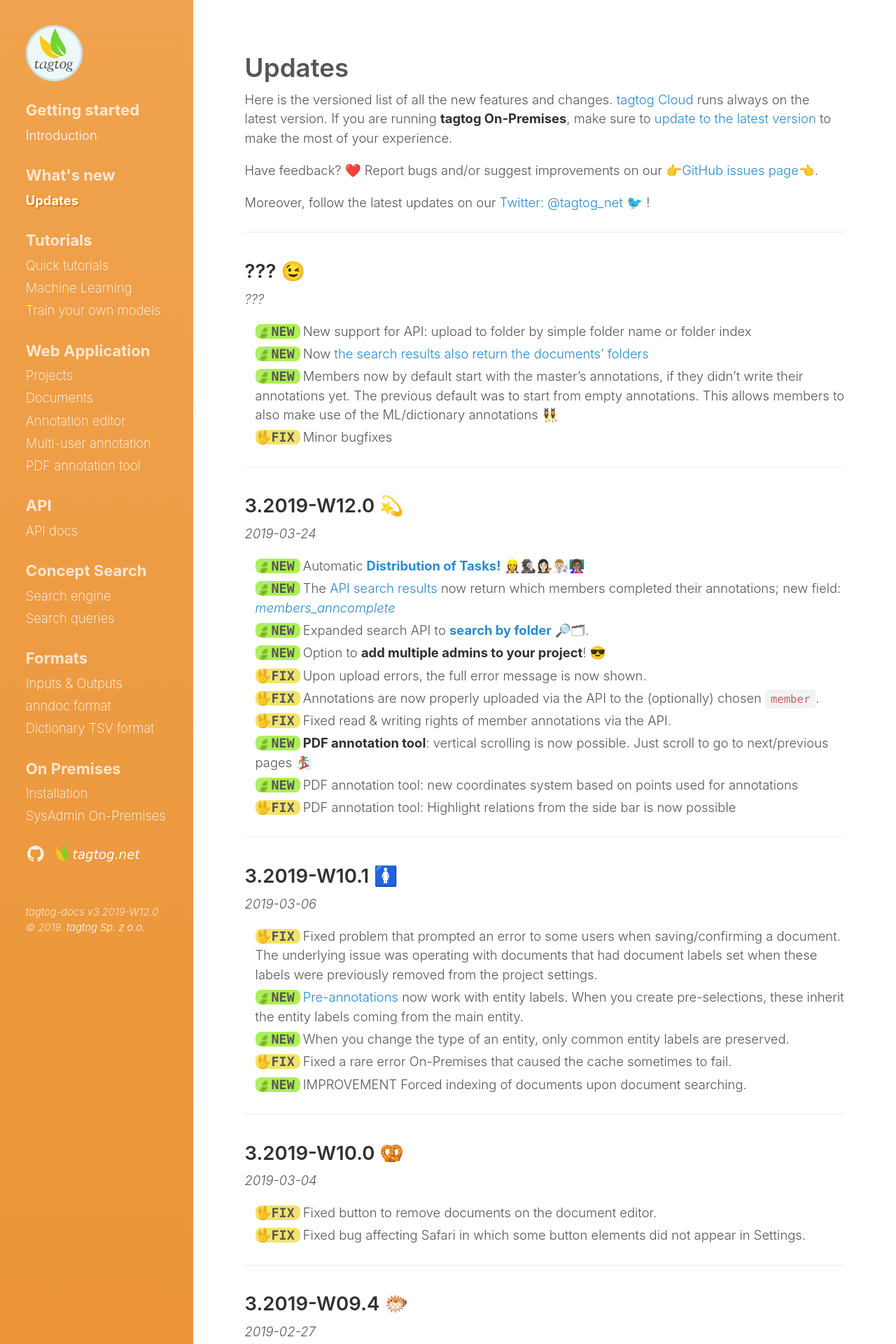
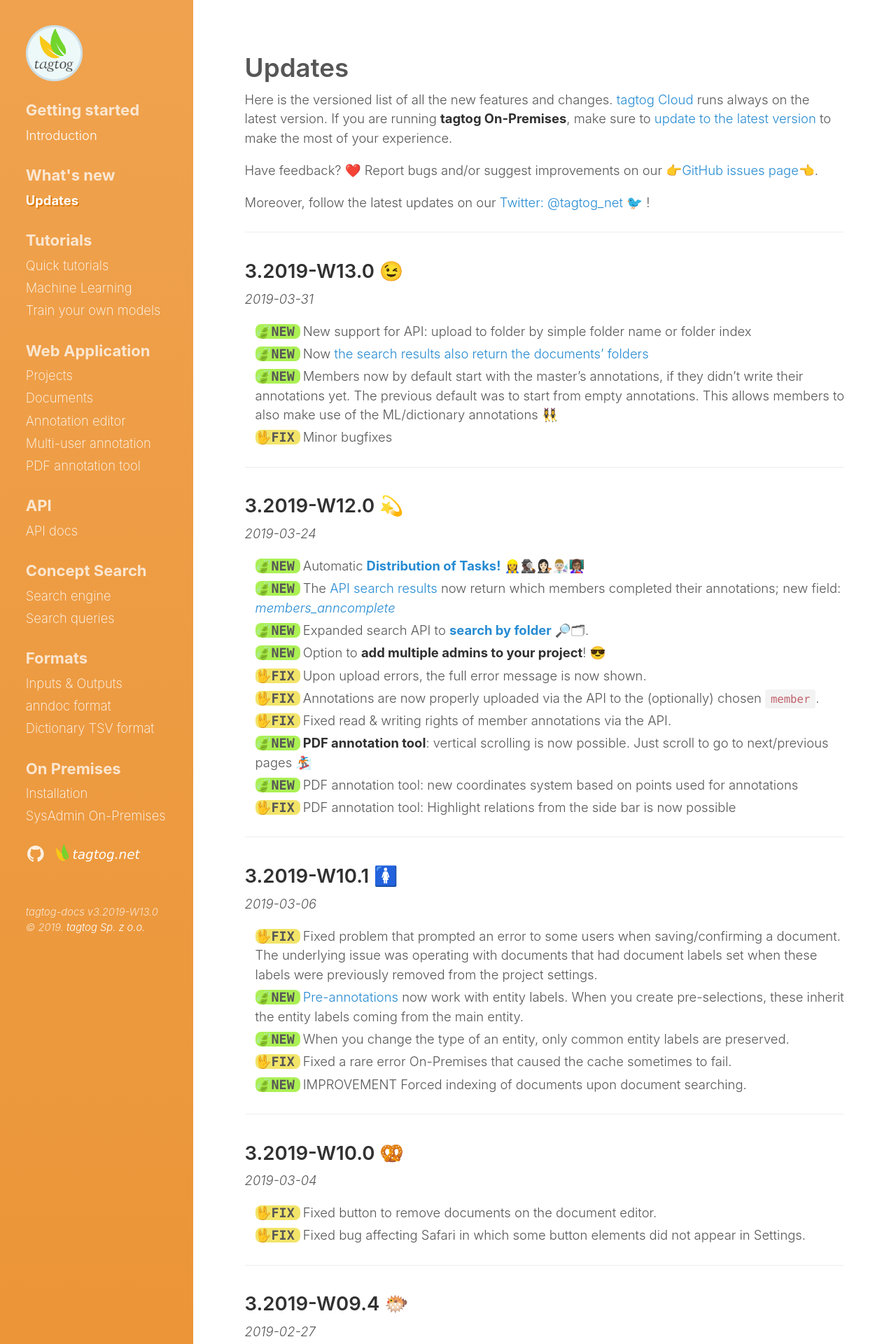
Before and after one commit to tagtogorg/tagtog-doc, a Jekyll site: the page built from updates.md, in a window 1280 px wide. Shown: the top 1920 px of the page at 70% size. Built offline with Jekyll 4.4.1, drawn with Linux system fonts in a browser that asks for light colours; nearby versions of some CDN libraries; emoji names are drawn with the system emoji font.

Commit message:
Bump version: 3.2019-W13.0 😉

```diff
--- a/_config.yml
+++ b/_config.yml
@@ -63,7 +63,7 @@ plugins:
   - jemoji
 
 # Custom vars
-version: 3.2019-W12.0
+version: 3.2019-W13.0
 sidebar_home_link:  true
 search_page:   false
 # sidebar_blog_link:  '/blog'   # By default, your home page is your blog
--- a/updates.md
+++ b/updates.md
@@ -14,8 +14,8 @@ Moreover, follow the latest updates on our [Twitter: @tagtog_net 🐦](https://t
 
 ---
 
-## ??? 😉
-_???_
+## 3.2019-W13.0 😉
+_2019-03-31_
 
 <ul class="updates">
   <li class="new"><span markdown="1">New support for API: upload to folder by simple folder name or folder index</span></li>
```
Also changed, not shown: 1 other file.
